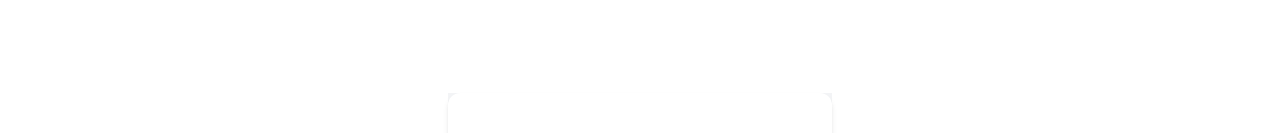
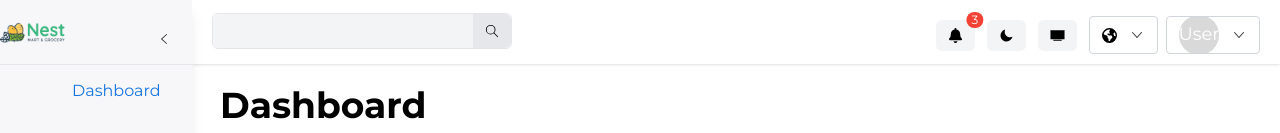
Before and after one commit to mukhriddin42/e-commerce-dashboard, a React (Vite) app: page / in a window 1280 px wide. Before the commit this address led to /login. Shown: the top 133 px of the page. Built offline with nearby package versions, Linux system fonts and the light colour scheme; some icons are missing.

Commit message:
ozgarishlar

```diff
--- a/src/components/Login/Signup.jsx
+++ b/src/components/Login/Signup.jsx
@@ -81,8 +81,6 @@
                         required
                     />
 
-
-
                     <input
                         type="password"
                         placeholder={t("createaccount.passwordPlaceholder")}
--- a/src/components/Steps.jsx
+++ b/src/components/Steps.jsx
@@ -8,8 +8,6 @@
 
 const MySteps = () => (
   <>
-
-
     <Steps current={1} vertical style={styles} >
       <Steps.Item title="Today" />
       <Steps.Item title="17 May" />
--- a/src/pages/ProfileSettings.jsx
+++ b/src/pages/ProfileSettings.jsx
@@ -12,17 +12,17 @@
   const [image, setImage] = useState(null);
 
   useEffect(() => {
-    fetchLastImage().then(img => {
-      if (img) setImage(img);
-    });
+    // fetchLastImage().then(img => {
+    //   if (img) setImage(img);
+    // });
   }, []);
 
   const handleImageChange = async (e) => {
     const file = e.target.files[0];
     if (file) {
       try {
-        const uploadedImg = await uploadImage(file);
-        setImage(uploadedImg);
+        // const uploadedImg = await uploadImage(file);
+        // setImage(uploadedImg);
       } catch (err) {
         console.error("Uploadda xatolik:", err);
       }
--- a/src/routes/ProtectedRoute.jsx
+++ b/src/routes/ProtectedRoute.jsx
@@ -4,7 +4,7 @@
 const ProtectedRoute = () => {
   const token = localStorage.getItem('token');
 
-  return token ? <Outlet /> : <Navigate to="/login" />;
+  return true ? <Outlet /> : <Navigate to="/login" />;
 };
 
 export default ProtectedRoute;
```
